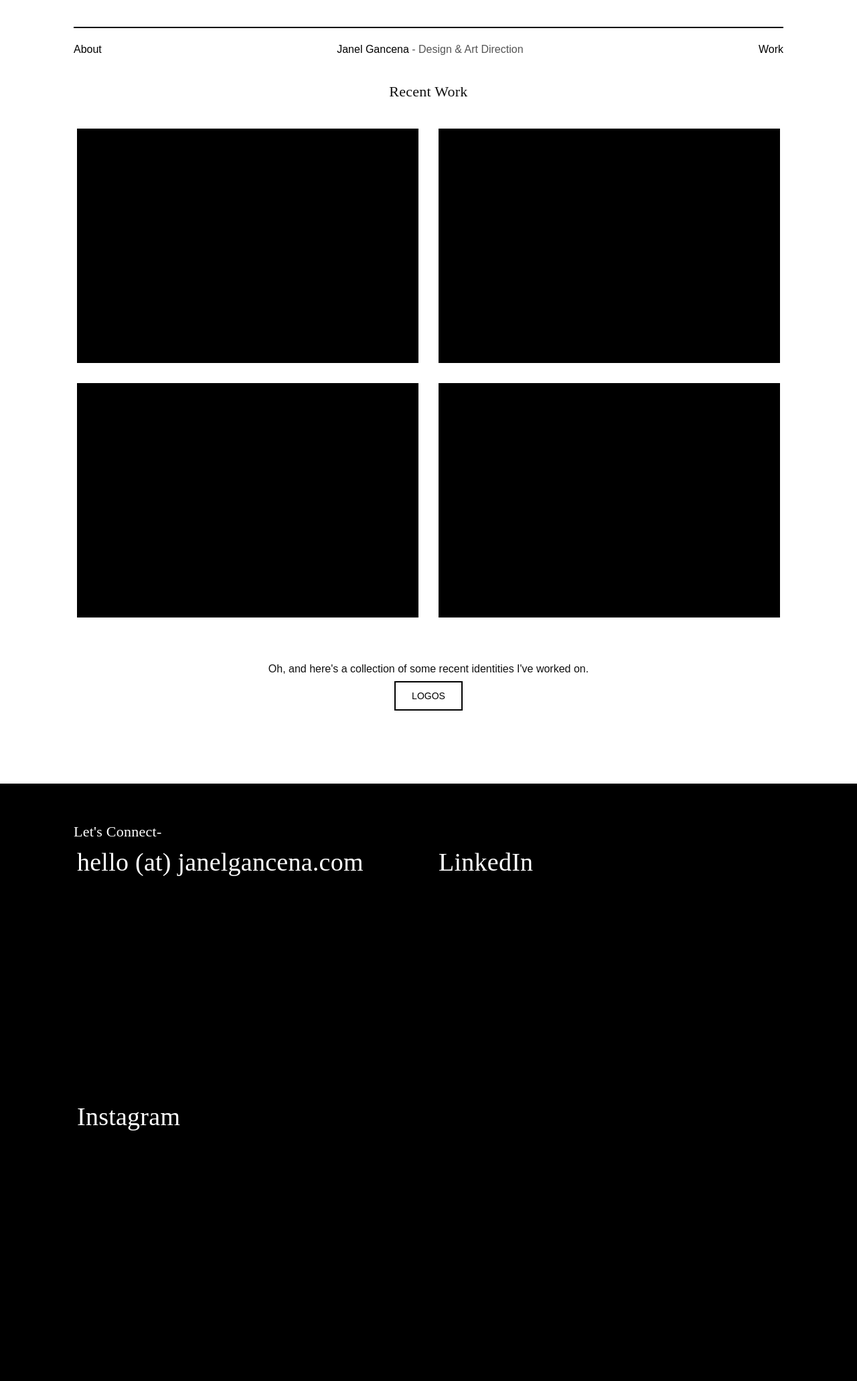
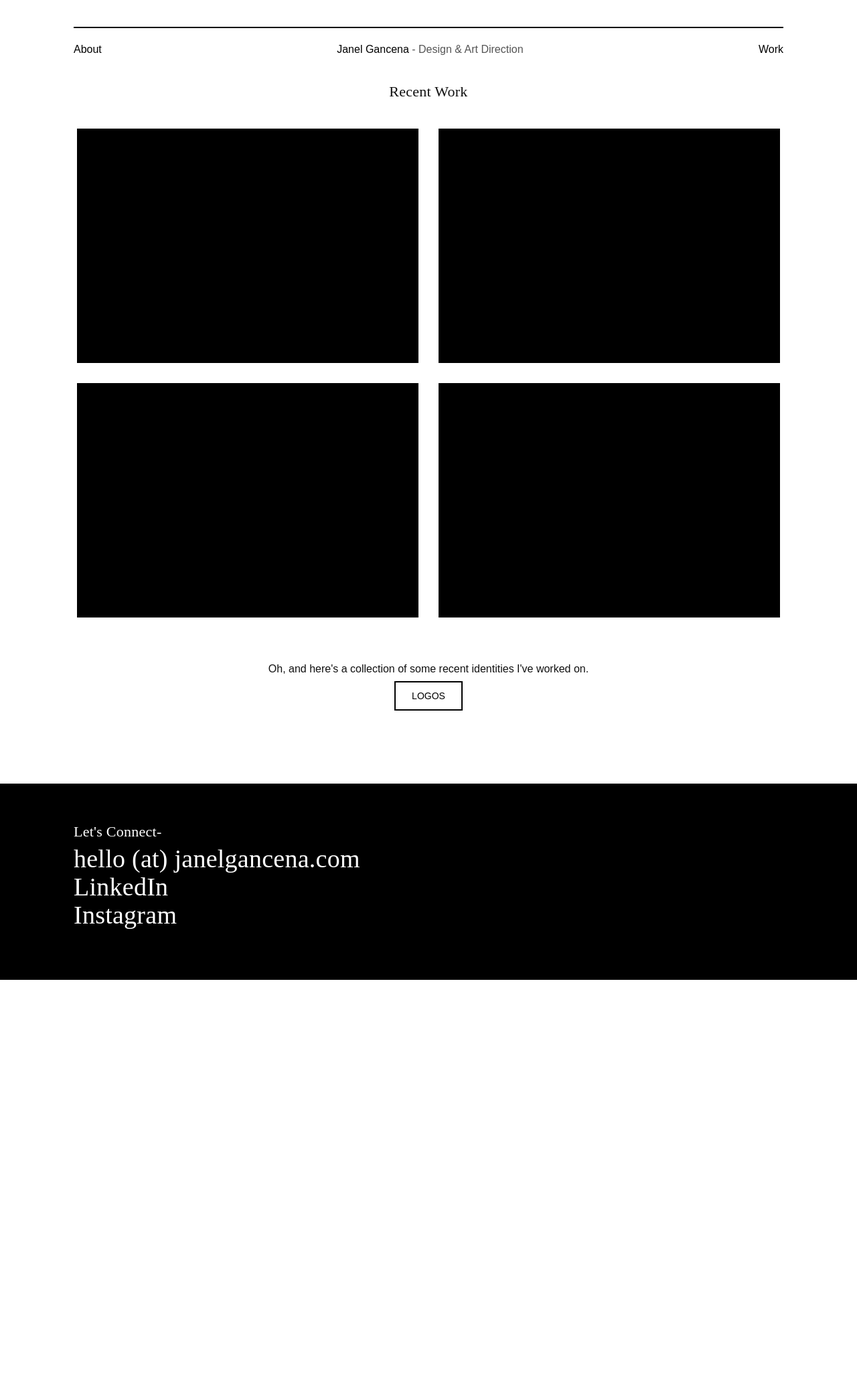
Before and after one commit to jgancena/portfolio, a Jekyll site: the page built from work.html, in a window 1280 px wide. Shown: the whole page at 67% size. Built offline with Jekyll 4.4.1, drawn with Linux system fonts in a browser that asks for light colours; nearby versions of some CDN libraries; after the commit the page ends 1463 px from its top, so only the background shows below that.

Commit message:
update footer

```diff
--- a/_includes/footer.html
+++ b/_includes/footer.html
@@ -1,14 +1,14 @@
 <footer class="footer section-wrap">
   <div class="container">
     <h2 class="section-title h5">Let's Connect-</h2>
-    <ul class="re-li recent-work-list">
-      <li>
+    <ul class="row">
+      <li class="col-xs-12 h3">
         <a href="">hello (at) janelgancena.com</a>
       </li>
-      <li>
+      <li class="col-xs-12 h3">
         <a href="">LinkedIn</a>
       </li>
-      <li>
+      <li class="col-xs-12 h3">
         <a href="">Instagram</a>
       </li>
     </ul>
--- a/assets/css/app.css
+++ b/assets/css/app.css
@@ -1720,8 +1720,12 @@ code {
 .footer {
   background-color: #000;
   color: #fff; }
+  .footer ul {
+    list-style-type: none;
+    padding: 0; }
   .footer a {
-    color: #fff; }
+    color: #fff;
+    text-decoration: none; }
 
 .btn {
   margin: 0;
--- a/src/styles/layouts/_page.scss
+++ b/src/styles/layouts/_page.scss
@@ -114,7 +114,12 @@
 .footer {
   background-color: $color-primary;
   color: $color-white;
+  ul {
+    list-style-type: none;
+    padding: 0;
+  }
   a {
     color: $color-white;
+    text-decoration: none;
   }
 }
--- a/work.html
+++ b/work.html
@@ -8,6 +8,7 @@ subtitle:
 
 <div class="section-recent-work section-wrap">
   <div class="container">
+
     <ul class="re-li recent-work-list">
       <li>
         <a href="">item 1</a>
@@ -22,13 +23,13 @@ subtitle:
         <a href="">item 4</a>
       </li>
     </ul>
+
     <div class="row section-wrap text-center">
       <div class="col-xs-12">
-      <p>
-        Oh, and here's a collection of some recent identities I've worked on.
-      </p>
-      <a href="#" class="btn white">Logos</a>
-      </div>
-    </div>
-  </div>
-</div>
+        <p>Oh, and here's a collection of some recent identities I've worked on.</p>
+        <a href="#" class="btn white">Logos</a>
+      </div><!--/.col-->
+    </div><!--/.row-->
+
+  </div><!--/.container-->
+</div><!--/.section-recent-work-->
```
